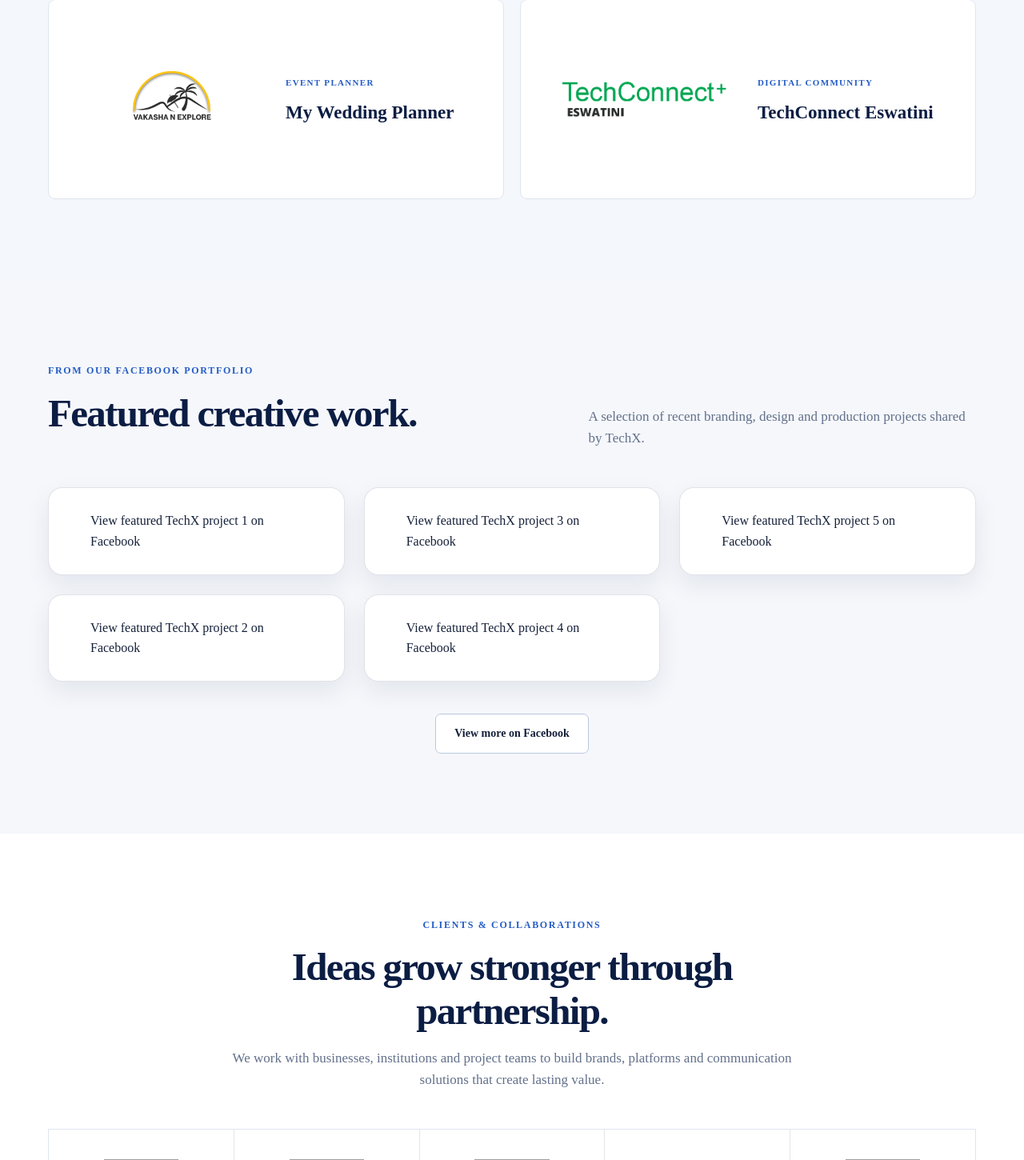
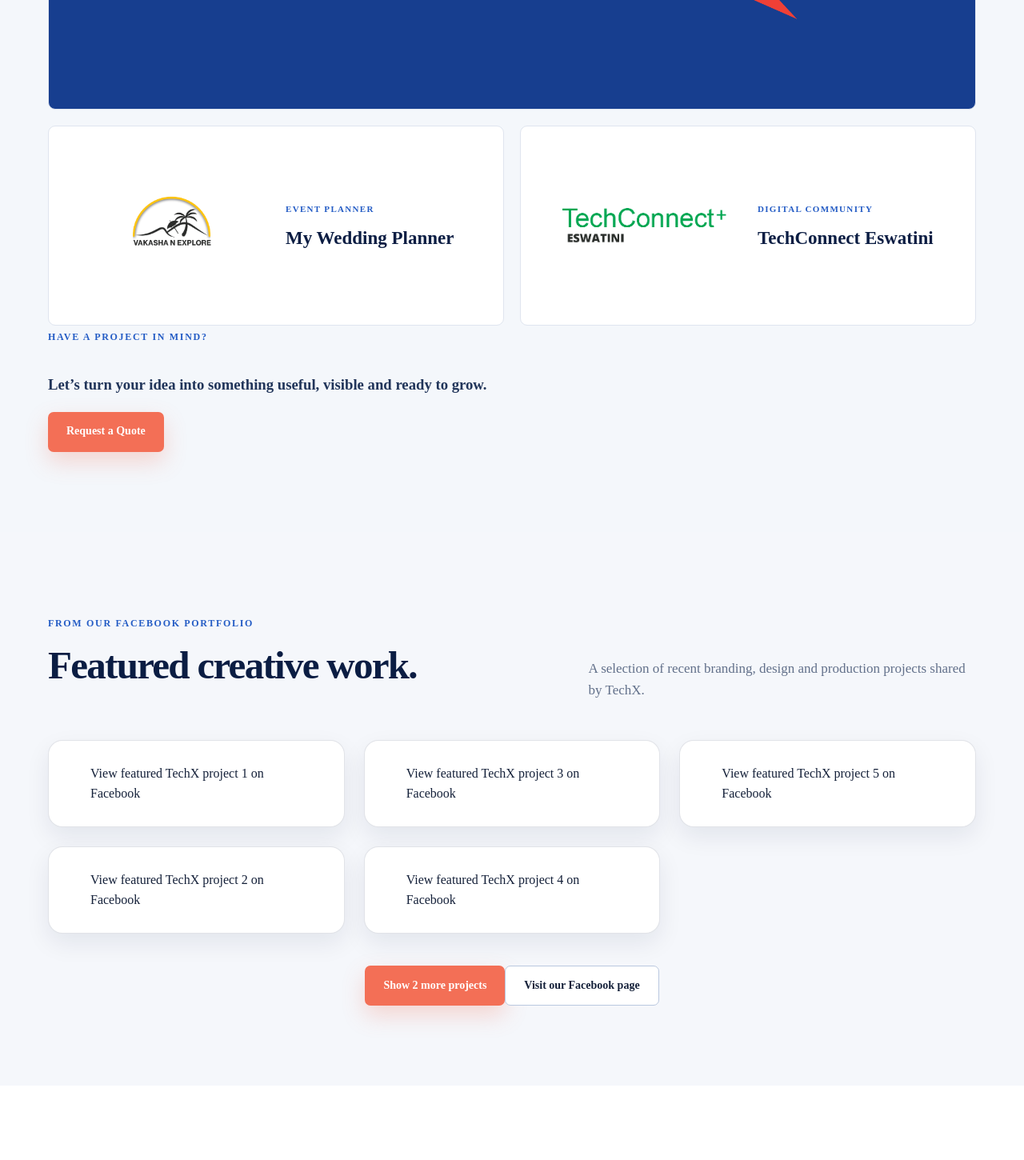
Before and after one commit to Tmazst/TechX_Repository, a Flask app: page / in a window 1280 px wide. Shown: the part 4330-5780 px from the top of the page at 80% size. Run offline with Flask 3, Linux system fonts and the light colour scheme; some libraries are stand-ins or nearby versions; some web fonts are replaced; grey boxes are pictures that could not be loaded.

Commit message:
Add contextual CTAs and progressive portfolio loading

```diff
--- a/templates/index.html
+++ b/templates/index.html
@@ -23,6 +23,10 @@
         <article class="service-card service-card--visual service-card--marketing"><span class="service-number">04</span><img src="{{ url_for('static', filename='icons/intelligence-ai-bi-business-icon.svg') }}" alt=""><h3>Digital Marketing</h3><p>Connected campaigns and discovery tools that help your offers reach the right audience and inspire action.</p><ul><li>Smart adverts and catalogues</li><li>Social content and campaigns</li><li>Email, SMS and notifications</li></ul><a href="#qm">Discover Q-Messànger <span>→</span></a></article>
         <article class="service-card service-card--visual service-card--domain"><span class="service-badge">Coming soon</span><span class="service-number">05</span><img src="{{ url_for('static', filename='icons/web-icon.png') }}" alt=""><h3>Domain Support</h3><p>Accessible local digital identities for Eswatini businesses, organisations and individuals.</p><ul><li>Business subdomain registration</li><li>Branded email addresses</li><li>DNS, SSL and setup support</li></ul><a href="{{ url_for('domain_support') }}">Explore Domain Support <span>→</span></a></article>
     </div>
+    <aside class="journey-cta" aria-label="Help choosing a service">
+        <div><span class="eyebrow">Not sure where to start?</span><h3>Tell us the result you need. We’ll help you choose the right service.</h3></div>
+        <a class="button button--primary" href="#contact-us">Talk to TechX</a>
+    </aside>
 </div></section>
 
 <section class="approach section-pad"><div class="site-shell approach-grid">
@@ -41,10 +45,14 @@
         <article class="work-card work-card--brand"><img src="{{ url_for('static', filename='images/vakashanexplore_logo.png') }}" alt="My Wedding Planner"><div><span>Event planner</span><h3>My Wedding Planner</h3></div></article>
         <article class="work-card work-card--brand"><img src="{{ url_for('static', filename='images/techconnectlogo.png') }}" alt="TechConnect Eswatini"><div><span>Digital community</span><h3>TechConnect Eswatini</h3></div></article>
     </div>
+    <aside class="journey-cta journey-cta--work" aria-label="Start a similar project">
+        <div><span class="eyebrow">Have a project in mind?</span><h3>Let’s turn your idea into something useful, visible and ready to grow.</h3></div>
+        <a class="button button--primary" href="#contact-us">Request a Quote</a>
+    </aside>
 </div></section>
 
 
-<section class="facebook-work-section section-pad" aria-labelledby="facebook-work-heading">
+<section class="facebook-work-section section-pad" data-facebook-portfolio aria-labelledby="facebook-work-heading">
     <div class="site-shell">
         <div class="section-heading section-heading--split">
             <div>
@@ -75,15 +83,15 @@
                 </blockquote>
             </div>
         </article>
-        <article class="facebook-work-card">
-            <div class="fb-post" data-href="https://www.facebook.com/permalink.php?story_fbid=pfbid036kqHa46rT5xHTA3CCsrtLUXtw6uMv39guXXRG44aHmvfmzgmHuBDYooJphLTJhZvl&amp;id=61575237714035" data-width="500" data-show-text="true">
+        <article class="facebook-work-card facebook-work-card--extra">
+            <div class="fb-post-deferred" data-href="https://www.facebook.com/permalink.php?story_fbid=pfbid036kqHa46rT5xHTA3CCsrtLUXtw6uMv39guXXRG44aHmvfmzgmHuBDYooJphLTJhZvl&amp;id=61575237714035" data-width="500" data-show-text="true">
                 <blockquote cite="https://www.facebook.com/permalink.php?story_fbid=pfbid036kqHa46rT5xHTA3CCsrtLUXtw6uMv39guXXRG44aHmvfmzgmHuBDYooJphLTJhZvl&amp;id=61575237714035" class="fb-xfbml-parse-ignore">
                     <a href="https://www.facebook.com/permalink.php?story_fbid=pfbid036kqHa46rT5xHTA3CCsrtLUXtw6uMv39guXXRG44aHmvfmzgmHuBDYooJphLTJhZvl&amp;id=61575237714035" target="_blank" rel="noopener">View featured TechX project 4 on Facebook</a>
                 </blockquote>
             </div>
         </article>
-        <article class="facebook-work-card">
-            <div class="fb-post" data-href="https://www.facebook.com/permalink.php?story_fbid=pfbid0jQq1ZqKqtEsPYaBiZDxMJdPjcpM2ZJJsppqWud7TkPtdmkqYWFtJQ9QTzBifsRDEl&amp;id=61575237714035" data-width="500" data-show-text="true">
+        <article class="facebook-work-card facebook-work-card--extra">
+            <div class="fb-post-deferred" data-href="https://www.facebook.com/permalink.php?story_fbid=pfbid0jQq1ZqKqtEsPYaBiZDxMJdPjcpM2ZJJsppqWud7TkPtdmkqYWFtJQ9QTzBifsRDEl&amp;id=61575237714035" data-width="500" data-show-text="true">
                 <blockquote cite="https://www.facebook.com/permalink.php?story_fbid=pfbid0jQq1ZqKqtEsPYaBiZDxMJdPjcpM2ZJJsppqWud7TkPtdmkqYWFtJQ9QTzBifsRDEl&amp;id=61575237714035" class="fb-xfbml-parse-ignore">
                     <a href="https://www.facebook.com/permalink.php?story_fbid=pfbid0jQq1ZqKqtEsPYaBiZDxMJdPjcpM2ZJJsppqWud7TkPtdmkqYWFtJQ9QTzBifsRDEl&amp;id=61575237714035" target="_blank" rel="noopener">View featured TechX project 5 on Facebook</a>
                 </blockquote>
@@ -91,13 +99,14 @@
         </article>
         </div>
         <div class="facebook-work-action">
-            <a class="button button--secondary" href="https://www.facebook.com/profile.php?id=61575237714035" target="_blank" rel="noopener">View more on Facebook</a>
+            <button class="button button--primary facebook-work-more" type="button" aria-expanded="false">Show 2 more projects</button>
+            <a class="button button--secondary" href="https://www.facebook.com/profile.php?id=61575237714035" target="_blank" rel="noopener">Visit our Facebook page</a>
         </div>
+        <noscript><style>.facebook-work-card--extra{display:inline-block!important}</style></noscript>
     </div>
 </section>
 
 <div id="fb-root"></div>
-<script async defer crossorigin="anonymous" src="https://connect.facebook.net/en_US/sdk.js#xfbml=1&amp;version=v25.0&amp;appId=427392679808082"></script>
 
 <section class="clients-section section-pad" id="clients"><div class="site-shell">
     <div class="section-heading centered"><span class="eyebrow">Clients &amp; collaborations</span><h2>Ideas grow stronger through partnership.</h2><p>We work with businesses, institutions and project teams to build brands, platforms and communication solutions that create lasting value.</p></div>
```
